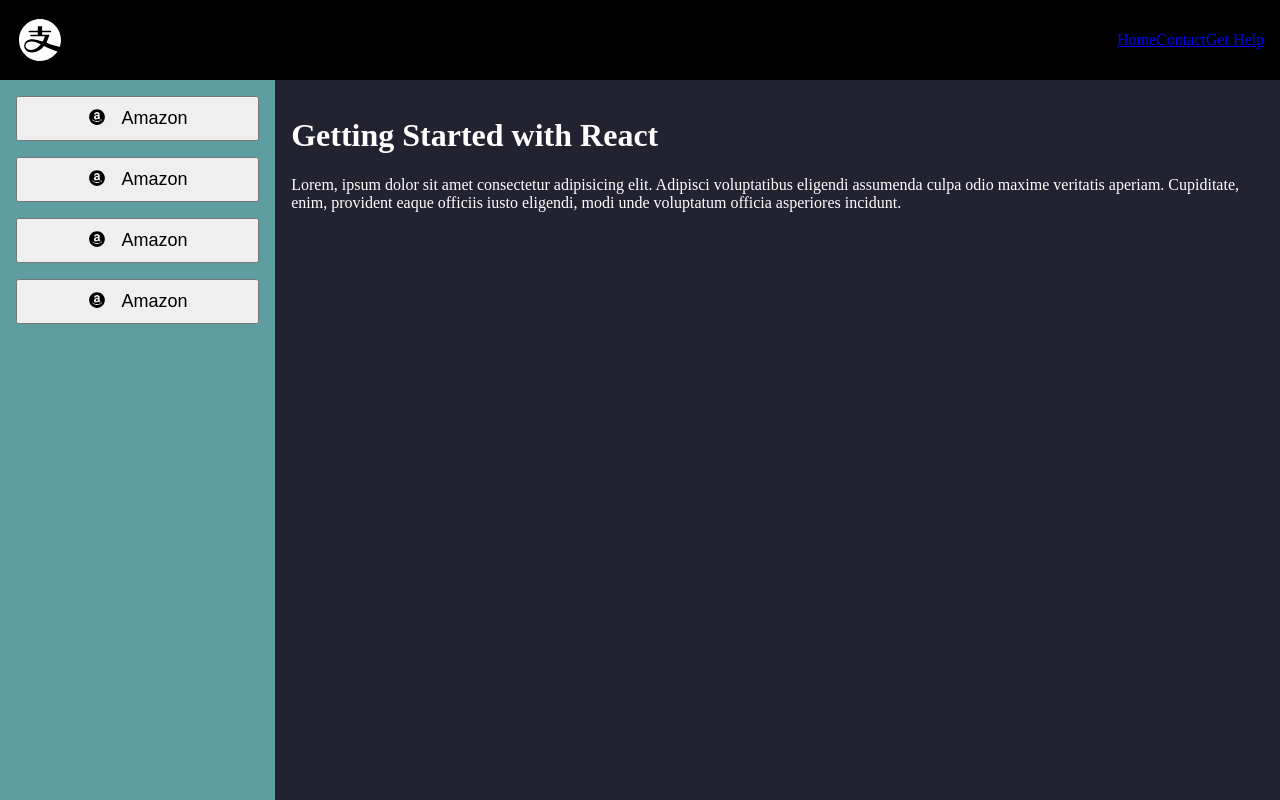
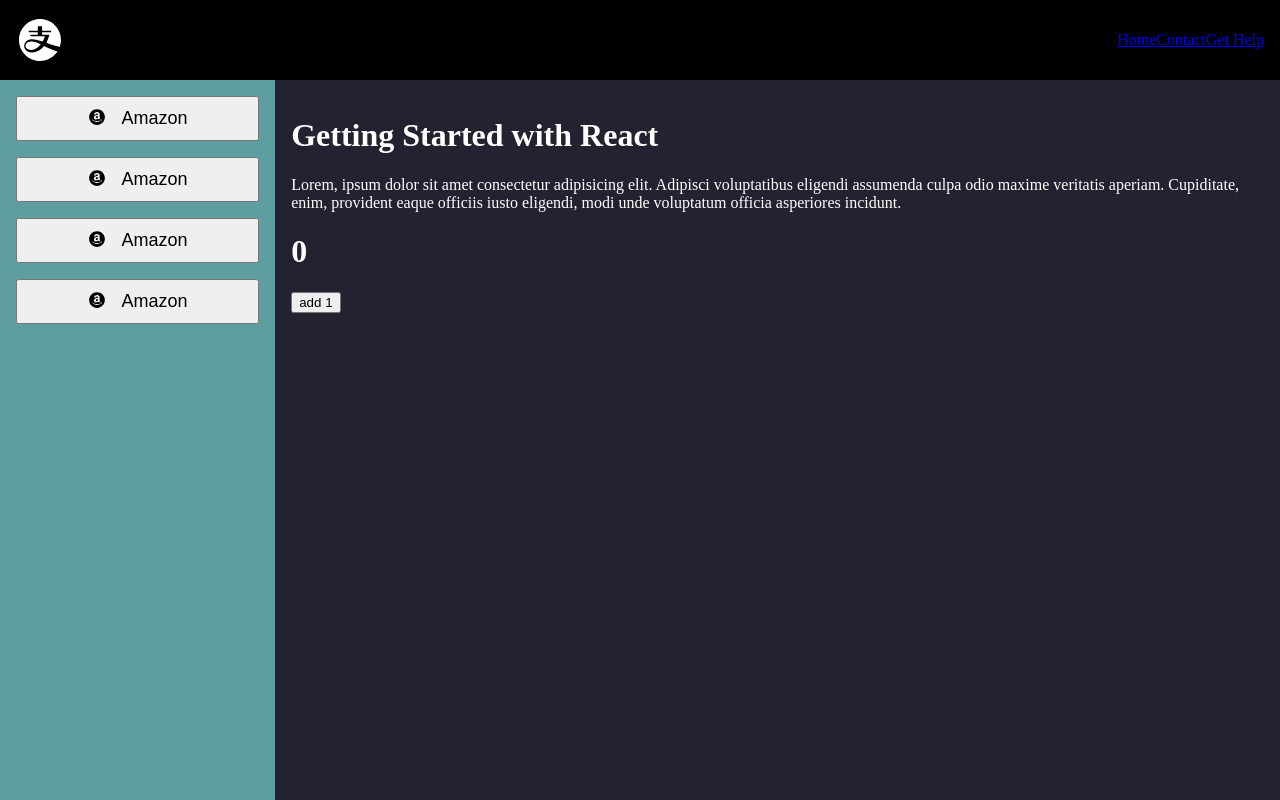
Before and after one commit to GayathmiKariyapperuma/getting_started_with_react, a React (Create React App) app: page / in a window 1280 px wide. Built offline with nearby package versions, Linux system fonts and the light colour scheme.

Commit message:
add function

```diff
--- a/src/pages/Home.jsx
+++ b/src/pages/Home.jsx
@@ -1,8 +1,7 @@
-import React, {useState } from "react";
+import React, { useState } from "react";
 
 function Home() {
-
-  const [number] = useState(0);
+  const [number, setNumber] = useState(0);
 
   return (
     <>
@@ -13,6 +12,8 @@ function Home() {
         Cupiditate, enim, provident eaque officiis iusto eligendi, modi unde
         voluptatum officia asperiores incidunt.
       </p>
+      <h1>{number}</h1>
+      <button>add 1</button>
     </>
   );
 }
```
